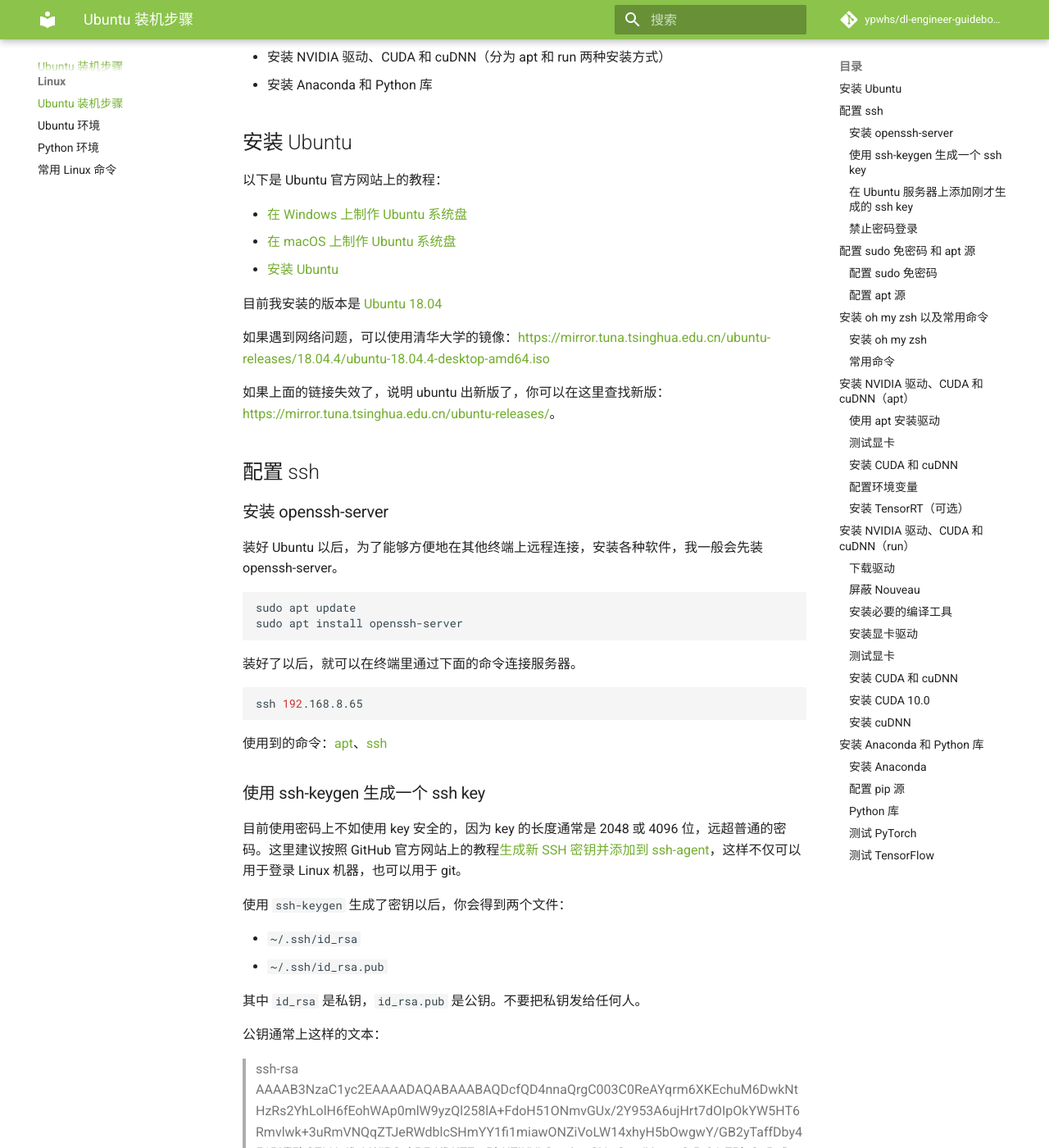
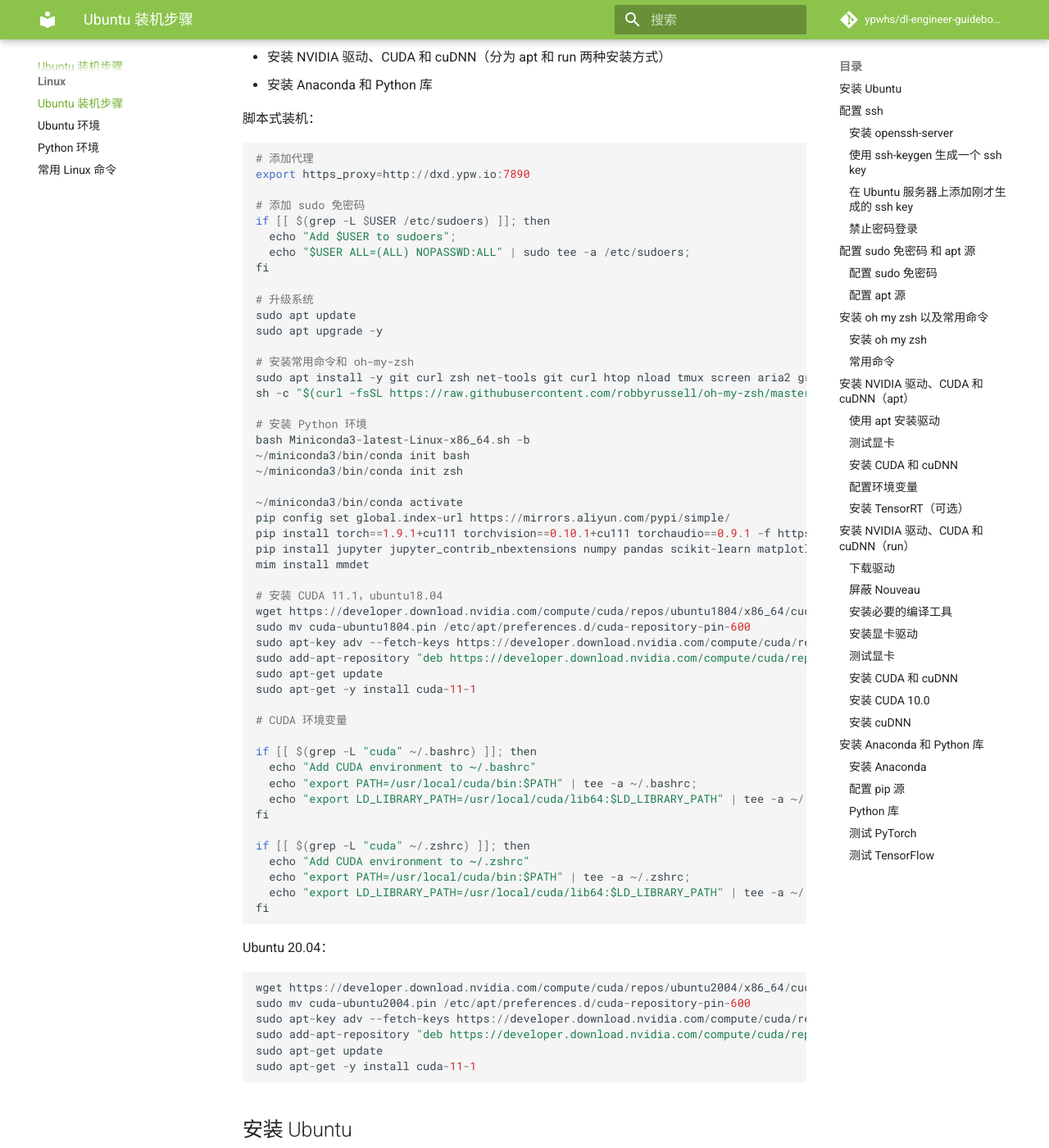
Before and after one commit to ypwhs/dl-engineer-guidebook, an MkDocs documentation site: the page built from docs/ubuntu-install-guide.md, in a window 1280 px wide and 1400 px high, scrolled down 305 px. Shown: the whole window at 82% size. Built offline with MkDocs 1.6.1 and Material for MkDocs 9.7.7, drawn with Linux system fonts in a browser that asks for light colours; comment, search, counter and statistics services are not loaded.

Commit message:
Update ubuntu-install-guide.md

````diff
--- a/docs/ubuntu-install-guide.md
+++ b/docs/ubuntu-install-guide.md
@@ -6,6 +6,71 @@
 * 安装 oh my zsh 以及常用命令（推荐）
 * 安装 NVIDIA 驱动、CUDA 和 cuDNN（分为 apt 和 run 两种安装方式）
 * 安装 Anaconda 和 Python 库
+
+脚本式装机：
+
+```
+# 添加代理
+export https_proxy=http://dxd.ypw.io:7890
+
+# 添加 sudo 免密码
+if [[ $(grep -L $USER /etc/sudoers) ]]; then
+  echo "Add $USER to sudoers";
+  echo "$USER ALL=(ALL) NOPASSWD:ALL" | sudo tee -a /etc/sudoers;
+fi
+
+# 升级系统
+sudo apt update
+sudo apt upgrade -y
+
+# 安装常用命令和 oh-my-zsh
+sudo apt install -y git curl zsh net-tools git curl htop nload tmux screen aria2 graphviz aptitude tree iotop
+sh -c "$(curl -fsSL https://raw.githubusercontent.com/robbyrussell/oh-my-zsh/master/tools/install.sh)"
+
+# 安装 Python 环境
+bash Miniconda3-latest-Linux-x86_64.sh -b
+~/miniconda3/bin/conda init bash
+~/miniconda3/bin/conda init zsh
+
+~/miniconda3/bin/conda activate
+pip config set global.index-url https://mirrors.aliyun.com/pypi/simple/
+pip install torch==1.9.1+cu111 torchvision==0.10.1+cu111 torchaudio==0.9.1 -f https://download.pytorch.org/whl/torch_stable.html
+pip install jupyter jupyter_contrib_nbextensions numpy pandas scikit-learn matplotlib opencv-python pillow tqdm tensorboardx xlrd openpyxl openmim
+mim install mmdet
+
+# 安装 CUDA 11.1，ubuntu18.04
+wget https://developer.download.nvidia.com/compute/cuda/repos/ubuntu1804/x86_64/cuda-ubuntu1804.pin -O cuda-ubuntu1804.pin
+sudo mv cuda-ubuntu1804.pin /etc/apt/preferences.d/cuda-repository-pin-600
+sudo apt-key adv --fetch-keys https://developer.download.nvidia.com/compute/cuda/repos/ubuntu1804/x86_64/7fa2af80.pub
+sudo add-apt-repository "deb https://developer.download.nvidia.com/compute/cuda/repos/ubuntu1804/x86_64/ /"
+sudo apt-get update
+sudo apt-get -y install cuda-11-1
+
+# CUDA 环境变量
+
+if [[ $(grep -L "cuda" ~/.bashrc) ]]; then
+  echo "Add CUDA environment to ~/.bashrc"
+  echo "export PATH=/usr/local/cuda/bin:$PATH" | tee -a ~/.bashrc;
+  echo "export LD_LIBRARY_PATH=/usr/local/cuda/lib64:$LD_LIBRARY_PATH" | tee -a ~/.bashrc;
+fi
+
+if [[ $(grep -L "cuda" ~/.zshrc) ]]; then
+  echo "Add CUDA environment to ~/.zshrc"
+  echo "export PATH=/usr/local/cuda/bin:$PATH" | tee -a ~/.zshrc;
+  echo "export LD_LIBRARY_PATH=/usr/local/cuda/lib64:$LD_LIBRARY_PATH" | tee -a ~/.zshrc;
+fi
+```
+
+Ubuntu 20.04：
+
+```
+wget https://developer.download.nvidia.com/compute/cuda/repos/ubuntu2004/x86_64/cuda-ubuntu2004.pin
+sudo mv cuda-ubuntu2004.pin /etc/apt/preferences.d/cuda-repository-pin-600
+sudo apt-key adv --fetch-keys https://developer.download.nvidia.com/compute/cuda/repos/ubuntu2004/x86_64/7fa2af80.pub
+sudo add-apt-repository "deb https://developer.download.nvidia.com/compute/cuda/repos/ubuntu2004/x86_64/ /"
+sudo apt-get update
+sudo apt-get -y install cuda-11-1
+```
 
 ## 安装 Ubuntu
 
````
